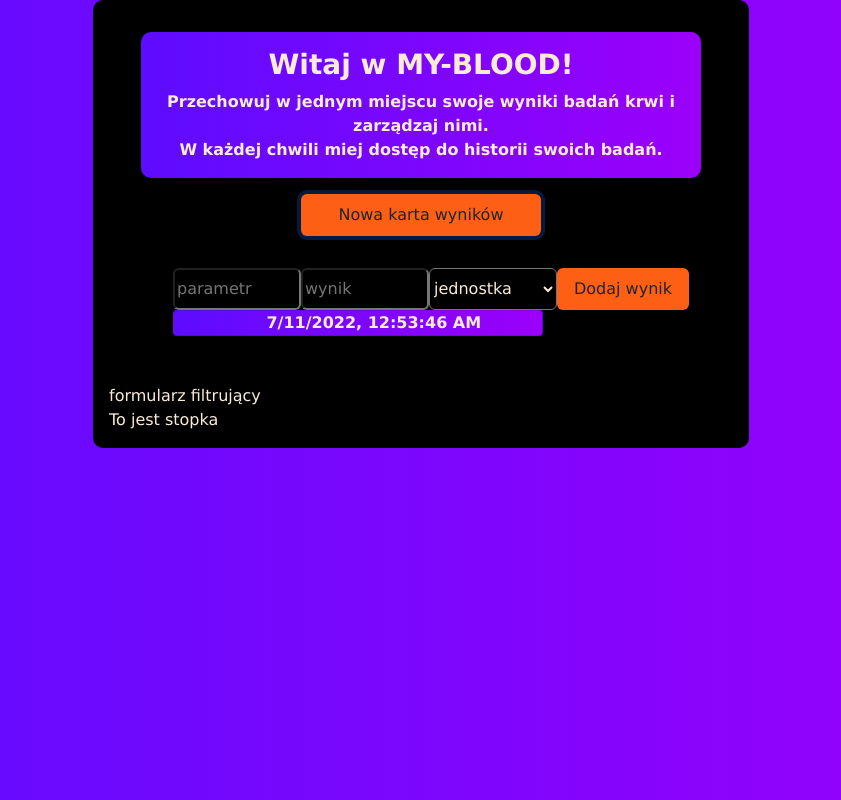
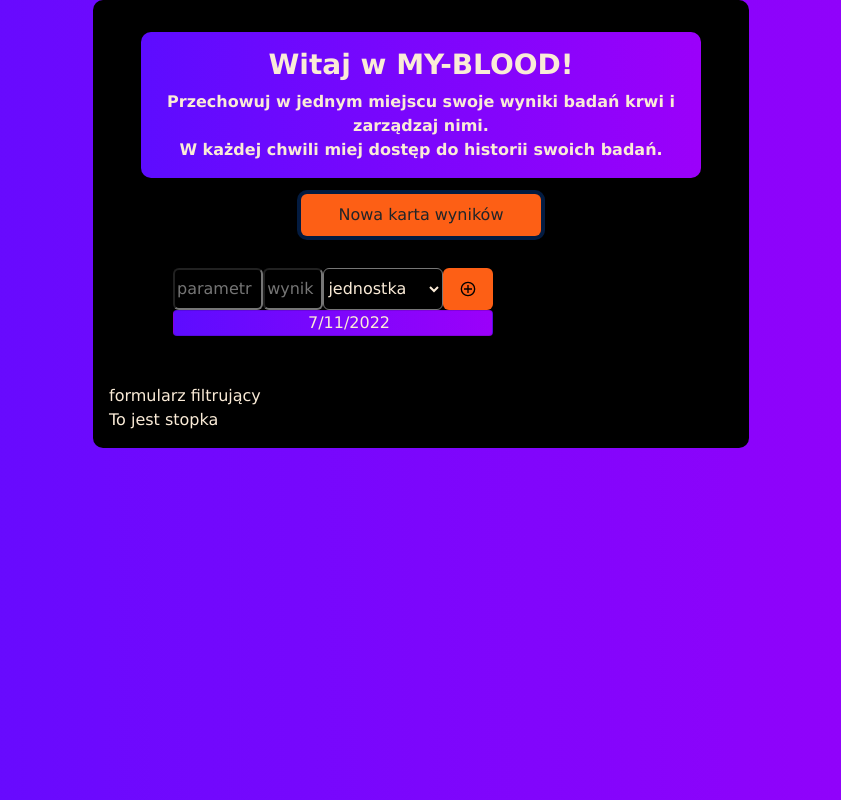
Before and after one commit to ewelinamrowczynska/My-blood, a React (Create React App) app in the folder my-blood/: page / in a window 1280 px wide. Both pictures are taken after a click on the button "Nowa karta wyników". Shown: the whole page, without its empty margins (219-1060 px from the left). Built offline with nearby package versions, Linux system fonts and the light colour scheme.

Commit message:
newCards

```diff
--- a/my-blood/src/components/AddForm.js
+++ b/my-blood/src/components/AddForm.js
@@ -1,7 +1,8 @@
-import React, { useState, useEffect } from 'react';
-import { RiCloseCircleLine } from 'react-icons/ri';
-import { TiEdit } from "react-icons/ti";
-import { MdFileDownloadDone } from "react-icons/md";
+import React, {useState, useEffect} from 'react';
+import {RiCloseCircleLine} from 'react-icons/ri';
+import {TiEdit} from "react-icons/ti";
+import {MdFileDownloadDone} from "react-icons/md";
+import {GrAddCircle} from "react-icons/gr"
 
 const AddForm = () => {
     const [results, setResults] = useState([]);
@@ -25,7 +26,6 @@ const AddForm = () => {
         localStorage.setItem("bloodResults", JSON.stringify(results));
         console.log(results);
     }, [results]);
-
 
 
     const handleSubmit = (e, id) => {
@@ -69,11 +69,14 @@ const AddForm = () => {
         <div className="container blackContainer">
 
             <form className="addForm" onSubmit={handleSubmit}>
-                <input type="text"
+                <input
+                    className="parameterInput"
+                    type="text"
                     placeholder="parametr"
                     onChange={(e) => setResult(e.target.value)}
                     value={result}/>
                 <input
+                    className="quantityInput"
                     placeholder="wynik"
                     value={quantity}
                     onChange={e => setQuantity(e.target.value)}
@@ -92,21 +95,22 @@ const AddForm = () => {
                     <option value="mg/l">mg/l</option>
                     <option value="U/l">U/l</option>
                 </select>
-                <button className="btn" type="submit">Dodaj wynik</button>
+                <button className="btn" type="submit"><GrAddCircle/></button>
 
             </form>
-            <ul className="card"> {new Date().toLocaleString()}
-                {results.map((el) => {
+            <ul className="card"> {new Date().toLocaleDateString()}
+                {results.map(el => {
                     return (
                         <li className="editForm" key={el.id}>{resultEditing === el.id ? (
                                 <>
                                     <input
+                                        className="parameterInput"
                                         type="text"
                                         placeholder="parametr"
                                         onChange={(e) => setEditingText(e.target.value)}
                                         value={editingText}
                                     />
-                                    <input
+                                    <input className="quantityInput"
                                            placeholder="wynik"
                                            value={editQuantity}
                                            onChange={e => setEditQuantity(e.target.value)}
@@ -129,13 +133,14 @@ const AddForm = () => {
                             :
                             (<span className="listValues">{el.parameter} {el.quantity} {el.unit}</span>)}
                             {resultEditing === el.id
-                                ? (<button className="listBtn" onClick={() => editResult(el.id)}><MdFileDownloadDone /></button>)
+                                ? (<button className="listBtn" onClick={() => editResult(el.id)}><MdFileDownloadDone/>
+                                </button>)
                                 : (<button className="listBtn" onClick={() => {
                                     setResultEditing(el.id)
-                                }}><TiEdit /></button>)}
+                                }}><TiEdit/></button>)}
                             <button className="listBtn" onClick={() => {
                                 deleteResult(el.id)
-                            }}><RiCloseCircleLine />
+                            }}><RiCloseCircleLine/>
                             </button>
                         </li>
                     )
--- a/my-blood/src/components/StartBtn.js
+++ b/my-blood/src/components/StartBtn.js
@@ -3,10 +3,16 @@ import AddForm from "./AddForm";
 
 const StartBtn = () => {
     const [start, setStart] = useState(false);
+    const [cards, setCards] = useState([]);
 
     const handleStartBtn = (e) => {
         e.preventDefault();
         setStart(true);
+
+        const newCard = {
+            id: new Date().getTime(),
+        }
+        setCards([...cards, newCard]);
     }
 
     if (start) return (
@@ -14,10 +20,14 @@ const StartBtn = () => {
             <button className="btn newCardBtn" type="button" onClick={(handleStartBtn)}
             >Nowa karta wyników
             </button>
-            <ul>
-                <li>
-                    <AddForm/>
-                </li>
+            <ul className="newAddFormsList"> {cards.map(el => {
+                return (
+                    <li className="newAddForms">
+                        <AddForm/>
+                    </li>
+                )
+            })}
+
             </ul>
         </>
     )
--- a/my-blood/src/scss/elements/_addForm.scss
+++ b/my-blood/src/scss/elements/_addForm.scss
@@ -1,27 +1,36 @@
-
-
 .addForm {
+  width: 20em;
   display: flex;
   align-items: stretch;
+  .parameterInput {
+    width: 30%;
+  }
+ .quantityInput {
+   width: 20%;
+ }
 }
+
 .listBtn {
   border-radius: 6px;
   background-color: #fd5f15;
 }
+
 .editForm {
-display: flex;
+  display: flex;
 }
+
 .blackContainer {
   background: black;
+  font-weight: lighter;
 }
 
 .card {
-  max-width: 70%;
+  max-width: 20em;
   color: antiquewhite;
   background: linear-gradient(
-          90deg,
-          rgba(93, 12, 255, 1) 0%,
-  rgba(155, 0, 250, 1) 100%
+                  90deg,
+                  rgba(93, 12, 255, 1) 0%,
+                  rgba(155, 0, 250, 1) 100%
   );
 
   .listValues {
--- a/my-blood/src/scss/elements/_home.scss
+++ b/my-blood/src/scss/elements/_home.scss
@@ -15,8 +15,3 @@
     font-weight: bolder;
   }
 }
-
-.newCardBtn {
-  width: 15em;
-  align-self: center;
-}
--- /dev/null
+++ b/my-blood/src/scss/elements/_startBtn.scss
@@ -0,0 +1,9 @@
+.newCardBtn {
+  width: 15em;
+  align-self: center;
+}
+
+.newAddFormsList {
+  display: flex;
+  flex-direction: row-reverse;
+}
--- a/my-blood/src/scss/main.scss
+++ b/my-blood/src/scss/main.scss
@@ -4,5 +4,6 @@
 @import "settings/all";
 @import "elements/header";
 @import "elements/home";
+@import "elements/startBtn";
 @import "elements/addForm";
 @import "elements/form";
--- a/my-blood/src/scss/settings/_all.scss
+++ b/my-blood/src/scss/settings/_all.scss
@@ -30,6 +30,7 @@ body {
   padding: 0.5em 1em;
   background-color: #fd5f15;
 }
+
 input, select {
   color: antiquewhite;
   background-color: black;
```
Lines whose indentation alone changed are shown as unchanged.
